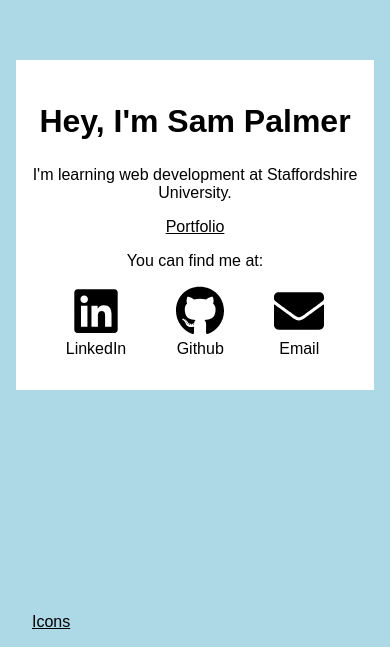
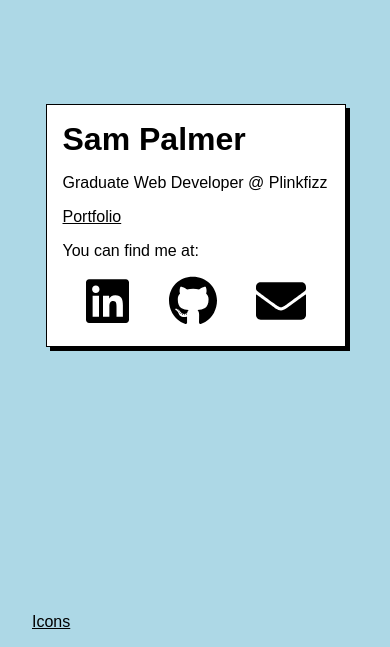
Before and after one commit to samp/samp.github.io, a plain HTML site: page index.html in a window 390 px wide. Shown: the part 197-844 px from the top of the page. Drawn offline with Linux system fonts and the light colour scheme.

Commit message:
style updates

```diff
--- a/index.html
+++ b/index.html
@@ -21,19 +21,16 @@
 
 <body>
     <div id="wrapper">
-        <section id="home" class="centre">
-            <h1>Hey, I'm Sam Palmer</h1>
-            <p>I'm learning web development at Staffordshire University.</p>
+        <section id="home" class="">
+            <h1>Sam Palmer</h1>
+            <p>Graduate Web Developer @ Plinkfizz</p>
             <p><a href="portfolio">Portfolio</a></p>
             <p>You can find me at:</p>
             <ul>
-                <li><a href="https://www.linkedin.com/in/sam-palmer-uk/" target="_blank"><img src="images/linkedin.svg"></a><a
-                        href="https://www.linkedin.com/in/sam-palmer-uk/" target="_blank">LinkedIn</a></li>
-                <li><a href="https://github.com/samp" target="_blank"><img src="images/github.svg"></a><a
-                        href="https://github.com/samp" target="_blank">Github</a>
+                <li><a href="https://www.linkedin.com/in/sam-palmer-uk/" target="_blank"><img alt="Linkedin" src="images/linkedin.svg"></a></li>
+                <li><a href="https://github.com/samp" target="_blank"><img alt="Github" src="images/github.svg"></a>
                 </li>
-                <li><a href="mailto:hello@sampalmer.co.uk" target="_blank"><img src="images/mail.svg"></a><a
-                        href="mailto:hello@sampalmer.co.uk" target="_blank">Email</a></li>
+                <li><a href="mailto:hello@sampalmer.co.uk" target="_blank"><img alt="Email" src="images/mail.svg"></a></li>
             </ul>
         </section>
     </div>
--- a/styles.css
+++ b/styles.css
@@ -17,32 +17,31 @@ body {
 }
 
 section {
-    margin: 0 1em;
-    padding: 2em;
-    width: 700px;
+    margin: 0 1rem;
+    padding: 2rem;
     background: white;
+    box-shadow: 4px 4px 0 #000;
+    border: 1px solid #000;
 }
 
 #home {
-    width: 500px;
+
 }
 
 #portfolio {
-    margin: 1em;
+    margin: 1rem;
+    width: 700px;
 }
 
 h1 {
-    font-size: 2em;
-    text-align: center;
-}
-
-#portfolio h1 {
+    font-size: 2rem;
     margin-top: 0;
+    margin-bottom: 1rem;
 }
 
 h2 {
-    font-size: 1.2em;
-    margin-top: 1.2em;
+    font-size: 1.2rem;
+    margin-top: 1.2rem;
 }
 
 ul {
@@ -51,10 +50,12 @@ ul {
     justify-content: space-evenly;
     list-style-type: none;
     padding-inline-start: 0;
+    text-align: center;
+    margin-bottom: 0;
 }
 
 li {
-    padding: 0 1em;
+    padding: 0 1rem;
     display: flex;
     flex-direction: column;
 }
@@ -92,12 +93,12 @@ img {
     position: fixed;
     bottom: 0;
     left: 0;
-    padding-left: 2em;
+    padding-left: 2rem;
 }
 
-@media only screen and (max-width: 700px) {
-    section, #home {
-        width: calc(100% - 4em);
-        padding: 1em;
+@media only screen and (max-width: 800px) {
+    section, #portfolio, #home {
+        width: calc(100% - 4rem);
+        padding: 1rem;
     }
 }
```
